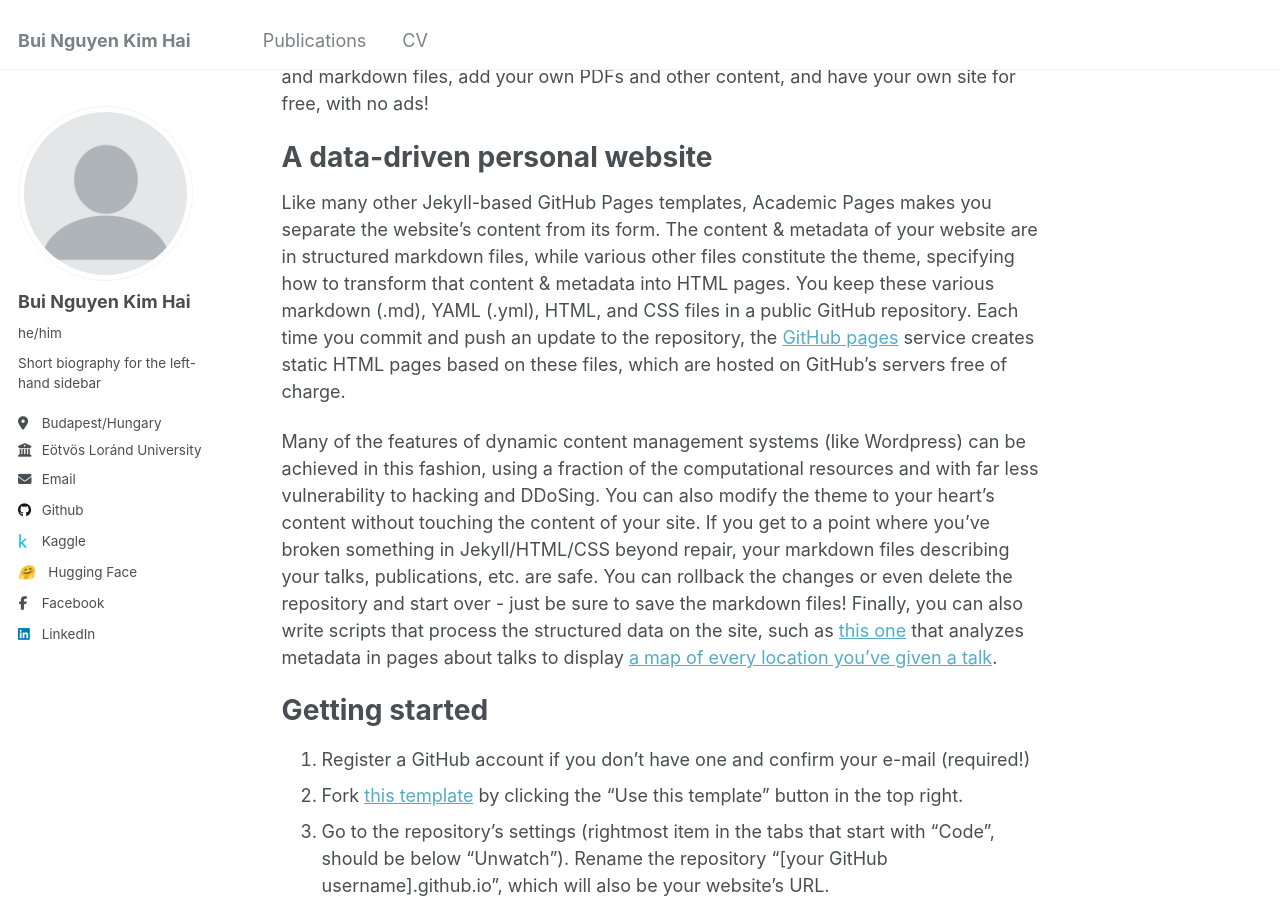
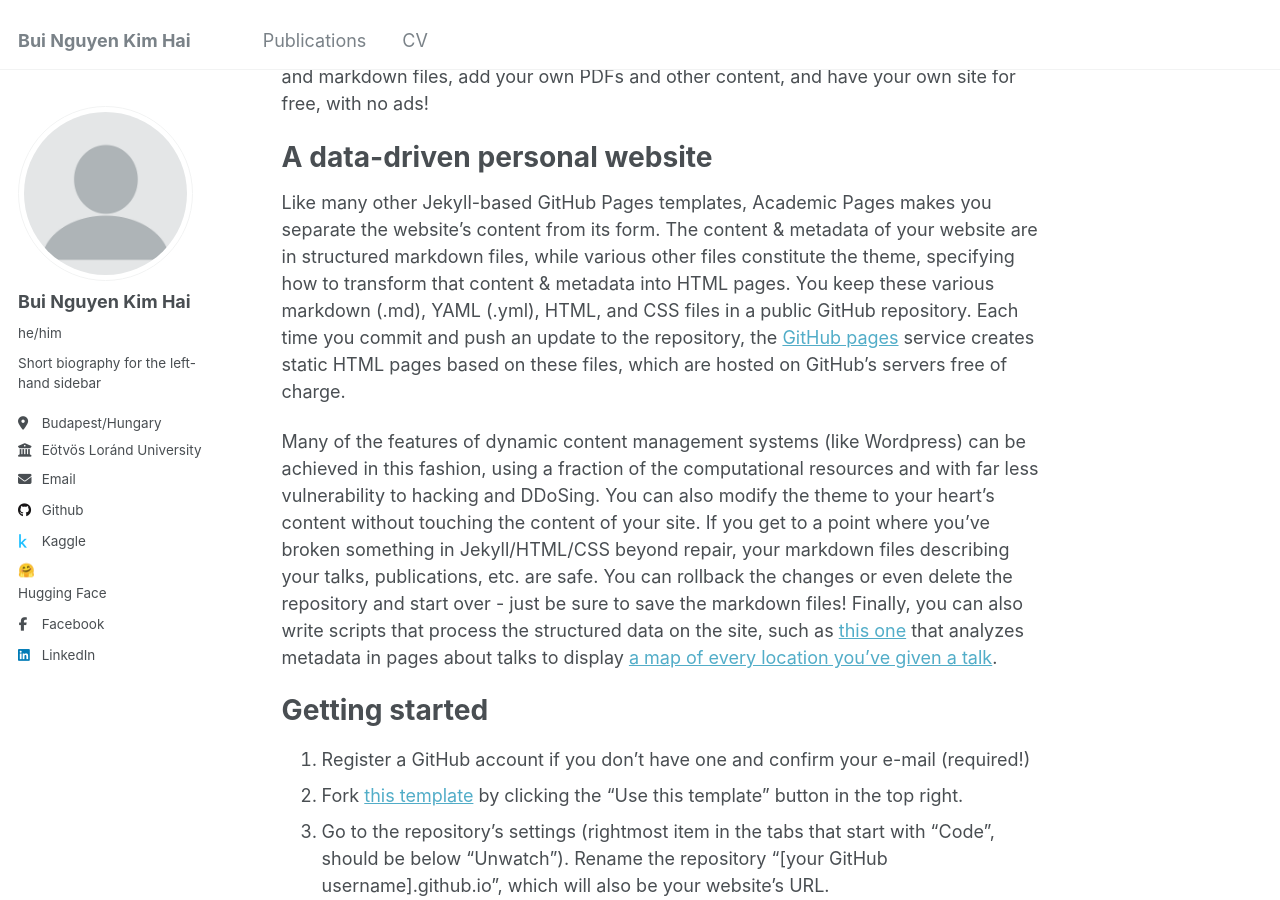
Before and after one commit to whynotkimhari/whynotkimhari.github.io, a Jekyll site: the page built from _pages/about.md, in a window 1280 px wide and 900 px high, scrolled down 302 px. Built offline with Jekyll 4.4.1, drawn with Linux system fonts in a browser that asks for light colours.

Commit message:
Update author-profile.html

```diff
--- a/_includes/author-profile.html
+++ b/_includes/author-profile.html
@@ -80,7 +80,7 @@
         <li><a href="https://kaggle.com/{{ author.kaggle }}"><i class="fab fa-fw fa-kaggle icon-pad-right" aria-hidden="true"></i>Kaggle</a></li>
       {% endif %}
       {% if author.huggingface %}
-        <li><a href="https://huggingface.co/{{ author.huggingface }}"><i class="icon-pad-right" aria-hidden="true">🤗</i>Hugging Face</a></li>
+        <li>🤗 <a href="https://huggingface.co/{{ author.huggingface }}">Hugging Face</a></li>
       {% endif %}
       {% if author.stackoverflow %}
         <li><a href="https://www.stackoverflow.com/users/{{ author.stackoverflow }}"><i class="fab fa-fw fa-stack-overflow icon-pad-right" aria-hidden="true"></i>Stackoverflow</a></li>
```
